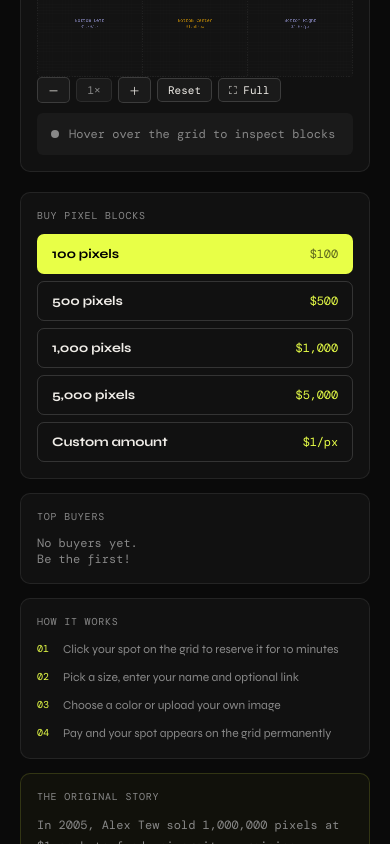
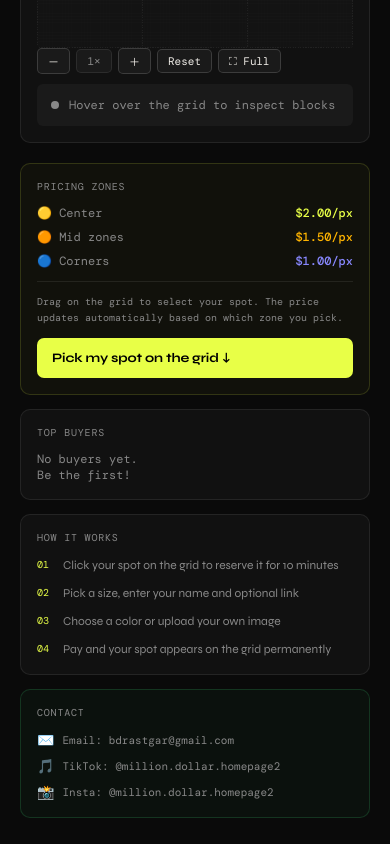
Before and after one commit to Babbssss/Million-Dollar-Homepage, a website: page index.html in a window 390 px wide. Shown: the part 1156-2000 px from the top of the page. Drawn offline with nearby package versions, Linux system fonts and the light colour scheme.

Commit message:
Update index.html

```diff
--- a/index.html
+++ b/index.html
@@ -76,7 +76,7 @@
   .progress-fill { height: 100%; background: var(--accent); border-radius: 2px; transition: width 0.6s cubic-bezier(0.4,0,0.2,1); width: 0%; }
 
   /* LAYOUT */
-  .main { max-width: 1400px; margin: 0 auto; padding: 0 2rem 4rem; display: grid; grid-template-columns: 1fr 260px; gap: 20px; align-items: start; }
+  .main { max-width: 1400px; margin: 0 auto; padding: 0 2rem 4rem; display: flex; flex-direction: column; gap: 20px; }
 
   /* CANVAS */
   .canvas-wrap { background: var(--surface); border: 1px solid var(--border); border-radius: var(--radius); padding: 16px; overflow: hidden; } .canvas-outer { width: 100%; aspect-ratio: 1; overflow: hidden; border-radius: 0; border: none; background: #131313; position: relative; }
@@ -103,7 +103,7 @@
   .hi-sub { color: var(--muted); }
 
   /* SIDEBAR */
-  .sidebar { display: flex; flex-direction: column; gap: 14px; }
+  .sidebar { display: grid; grid-template-columns: repeat(auto-fit, minmax(220px, 1fr)); gap: 14px; }
   .card { background: var(--surface); border: 1px solid var(--border); border-radius: var(--radius); padding: 16px; }
   .card-title { font-family: var(--mono); font-size: 10px; text-transform: uppercase; letter-spacing: 0.08em; color: var(--muted); margin-bottom: 12px; }
   .buy-options { display: flex; flex-direction: column; gap: 7px; }
@@ -214,13 +214,13 @@
   .mode-banner { background: rgba(232,255,71,0.08); border: 1px solid rgba(232,255,71,0.18); border-radius: 6px; padding: 8px 12px; font-family: var(--mono); font-size: 11px; color: var(--accent); margin-bottom: 10px; text-align: center; letter-spacing: 0.02em; }
 
   @media (max-width: 740px) {
-    .main { grid-template-columns: 1fr; }
     .header-stats { display: none; }
     .hero { padding: 2rem 1.25rem 1rem; }
     .main { padding: 0 1.25rem 3rem; }
     .hero h1 { font-size: 28px; }
     .stats-row { gap: 8px; }
     .stat-pill { min-width: 110px; }
+    .sidebar { grid-template-columns: 1fr; }
   }
 </style>
 </head>
@@ -233,7 +233,6 @@
     <div class="header-stat">raised: <span id="hMoney">$0</span></div>
     <div class="header-stat">buyers: <span id="hBuyers">0</span></div>
   </div>
-  <button class="header-cta" onclick="openModal(100)">Buy pixels</button>
 </header>
 
 <section class="hero">
@@ -241,7 +240,7 @@
     <span style="width:6px;height:6px;background:var(--accent);border-radius:50%;display:inline-block"></span>
     Live · 1,000,000 pixels available
   </div>
-  <h1>The Million<br>Dollar <em>Homepage</em><br>2</h1>
+  <h1>The Million Dollar<br><em>Homepage</em> 2</h1>
   <p class="hero-sub">One million pixels. One dollar each. Buy as little as 10 pixels ($10) or as many as you want.</p>
   <div class="stats-row">
     <div class="stat-pill"><div class="stat-pill-label">Pixels sold</div><div class="stat-pill-value green" id="sSold">0</div></div>
@@ -299,14 +298,26 @@
   </div>
 
   <div class="sidebar">
-    <div class="card">
-      <div class="card-title">Buy pixel blocks</div>
-      <div class="buy-options">
-        <button class="buy-btn primary" onclick="openModal(100)">100 pixels <span class="price">$100</span></button>
-        <button class="buy-btn" onclick="openModal(500)">500 pixels <span class="price">$500</span></button>
-        <button class="buy-btn" onclick="openModal(1000)">1,000 pixels <span class="price">$1,000</span></button>
-        <button class="buy-btn" onclick="openModal(5000)">5,000 pixels <span class="price">$5,000</span></button>
-        <button class="buy-btn" onclick="openModal(0)">Custom amount <span class="price">$1/px</span></button>
+    <div class="card" style="border-color:rgba(232,255,71,0.15);background:rgba(232,255,71,0.03)">
+      <div class="card-title">Pricing zones</div>
+      <div style="display:flex;flex-direction:column;gap:8px;font-family:var(--mono);font-size:12px;">
+        <div style="display:flex;justify-content:space-between;align-items:center;">
+          <span style="color:var(--muted)">🟡 Center</span>
+          <span style="color:var(--accent);font-weight:500;">$2.00/px</span>
+        </div>
+        <div style="display:flex;justify-content:space-between;align-items:center;">
+          <span style="color:var(--muted)">🟠 Mid zones</span>
+          <span style="color:#ffb400;font-weight:500;">$1.50/px</span>
+        </div>
+        <div style="display:flex;justify-content:space-between;align-items:center;">
+          <span style="color:var(--muted)">🔵 Corners</span>
+          <span style="color:#8888ff;font-weight:500;">$1.00/px</span>
+        </div>
+        <div style="height:1px;background:var(--border);margin:4px 0;"></div>
+        <div style="color:var(--muted);font-size:10px;line-height:1.6;">Drag on the grid to select your spot. The price updates automatically based on which zone you pick.</div>
+        <button class="buy-btn primary" style="margin-top:4px;" onclick="document.getElementById('canvasOuter').scrollIntoView({behavior:'smooth'})">
+          Pick my spot on the grid ↓
+        </button>
       </div>
     </div>
 
@@ -325,11 +336,6 @@
         <div class="step-item"><div class="step-num">03</div><div>Choose a color or upload your own image</div></div>
         <div class="step-item"><div class="step-num">04</div><div>Pay and your spot appears on the grid permanently</div></div>
       </div>
-    </div>
-
-    <div class="card" style="border-color:rgba(232,255,71,0.15);background:rgba(232,255,71,0.03)">
-      <div class="card-title">The original story</div>
-      <p style="font-size:12px;color:var(--muted);line-height:1.7;font-family:var(--mono)">In 2005, Alex Tew sold 1,000,000 pixels at $1 each to fund university — raising <strong style="color:var(--text)">$1,037,100</strong>. The last 1,000 sold for $38,100 on eBay. This is the sequel.</p>
     </div>
 
     <div class="card" style="border-color:rgba(71,255,138,0.15);background:rgba(71,255,138,0.03)">
@@ -1024,12 +1030,13 @@ async function confirmPurchase() {
 
   // ── Call backend for exact pixel pricing ─────────────────────────────────
   const selR = getSelectionRect();
-  const finalPrice = selR ? getSelectionPrice(selR) : px;
+  const finalPrice = (selR ? getSelectionPrice(selR) : px) || px || 100;
+  console.log('Sending to checkout:', { pixels: finalPrice, name, url });
   try {
     const res = await fetch('/api/checkout', {
       method: 'POST',
       headers: { 'Content-Type': 'application/json' },
-      body: JSON.stringify({ pixels: finalPrice, name, url })
+      body: JSON.stringify({ pixels: Number(finalPrice), name: name || 'Anonymous', url: url || '' })
     });
     const data = await res.json();
     if (data.url) { window.location.href = data.url; return; }
```
